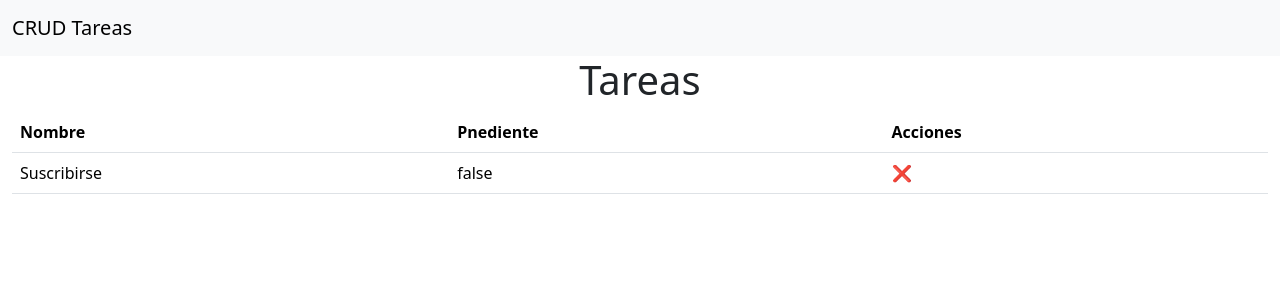
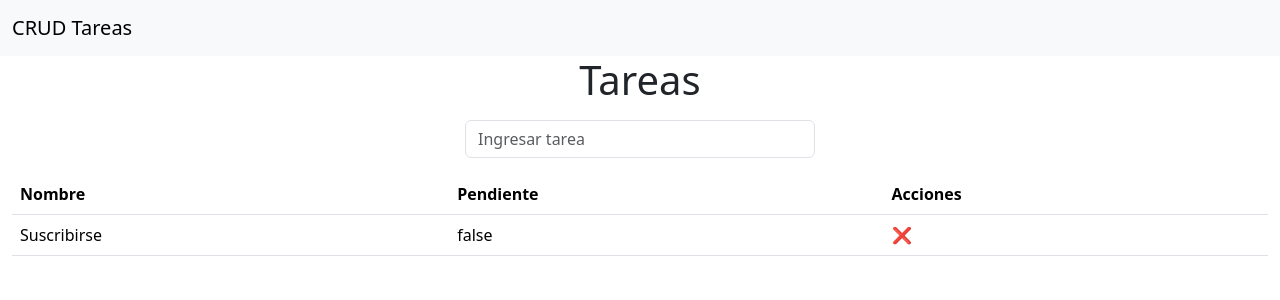
Before and after one commit to JoelMndz/CursoVueAbiDev, a Vue app in the folder ejemplos-pinia/: page / in a window 1280 px wide. Shown: the top 300 px of the page. Built offline with nearby package versions, Linux system fonts and the light colour scheme.

Commit message:
storeToRefs y crear formulario de tareas

```diff
--- a/ejemplos-pinia/src/App.vue
+++ b/ejemplos-pinia/src/App.vue
@@ -2,6 +2,24 @@
 <template>
   <Navbar/>
   <h1 class="text-center">Tareas</h1>
+  <Formulario/>
+  <div class="modal" tabindex="-1">
+  <div class="modal-dialog">
+    <div class="modal-content">
+      <div class="modal-header">
+        <h5 class="modal-title">Modal title</h5>
+        <button type="button" class="btn-close" data-bs-dismiss="modal" aria-label="Close"></button>
+      </div>
+      <div class="modal-body">
+        <p>Modal body text goes here.</p>
+      </div>
+      <div class="modal-footer">
+        <button type="button" class="btn btn-secondary" data-bs-dismiss="modal">Close</button>
+        <button type="button" class="btn btn-primary">Save changes</button>
+      </div>
+    </div>
+  </div>
+</div>
   <div class="container-fluid">
     <TablaTareas/>
   </div>
@@ -11,8 +29,8 @@
 import {useContadorStore} from "@/stores/contador";
 import TablaTareas from "@/components/TablaTareas.vue";
 import Navbar from "./components/Navbar.vue";
+import Formulario from "./components/Formulario.vue";
 
 const contadorStore = useContadorStore();
 
-
 </script>
--- /dev/null
+++ b/ejemplos-pinia/src/components/Formulario.vue
@@ -0,0 +1,32 @@
+<template>
+  <form
+    @submit.prevent="procesarFormulario"
+    style="width: 350px;"
+    class="mx-auto my-3">
+    <input
+      v-model="nombre"
+      placeholder="Ingresar tarea"
+      class="form-control"
+      required
+      type="text">
+  </form>
+</template>
+
+<script setup lang="ts">
+import {ref} from "vue";
+import {useTareaStore} from "@/stores/tareas";
+
+const nombre = ref('')
+
+const {crearTarea} = useTareaStore()
+
+const procesarFormulario = ()=>{
+  //Gardamos
+  crearTarea(nombre.value)
+  nombre.value = ''
+}
+</script>
+
+<style scoped>
+
+</style>
--- a/ejemplos-pinia/src/components/TablaTareas.vue
+++ b/ejemplos-pinia/src/components/TablaTareas.vue
@@ -3,7 +3,7 @@
   <thead>
     <tr>
       <th scope="col">Nombre</th>
-      <th scope="col">Pnediente</th>
+      <th scope="col">Pendiente</th>
       <th scope="col">Acciones</th>
     </tr>
   </thead>
@@ -18,18 +18,20 @@
           @click="eliminarTarea(indice)">❌</span>
       </td>
     </tr>
-
   </tbody>
 </table>
 </template>
 
 <script setup lang="ts">
 import {useTareaStore} from "@/stores/tareas";
+import { storeToRefs } from "pinia";
 import {computed} from "vue";
 
 const tareaStore = useTareaStore()
 const {eliminarTarea} = tareaStore
-const tareas = computed(()=> tareaStore.tareas)
+// const tareas = computed(()=> tareaStore.tareas)
+const {tareas} = storeToRefs(tareaStore)
+
 
 </script>
 
--- a/ejemplos-pinia/src/stores/tareas.ts
+++ b/ejemplos-pinia/src/stores/tareas.ts
@@ -20,8 +20,8 @@ export const useTareaStore = defineStore('tarea',{
     }
   ),
   actions:{
-    crearTarea(){
-
+    crearTarea(nombre:string){
+      this.tareas.push({nombre, completado:false})
     },
     obtenerTareas(){
 
```
